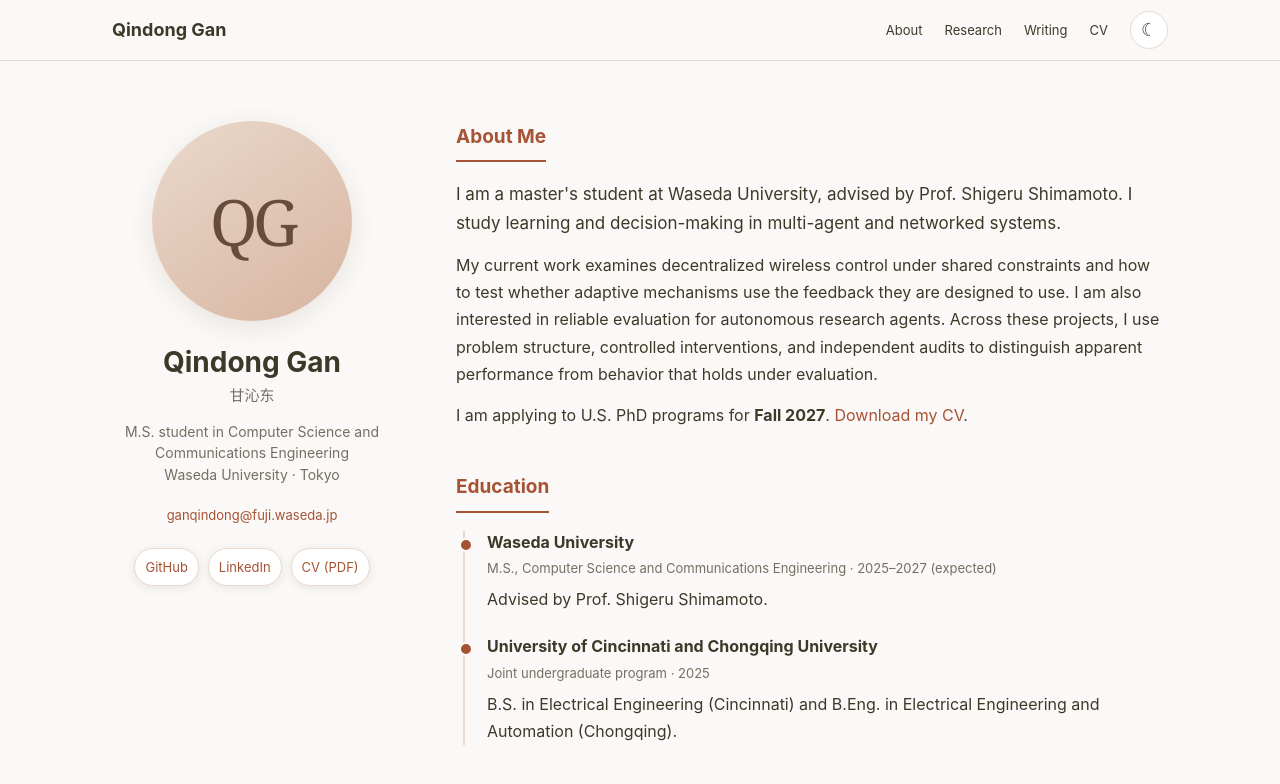
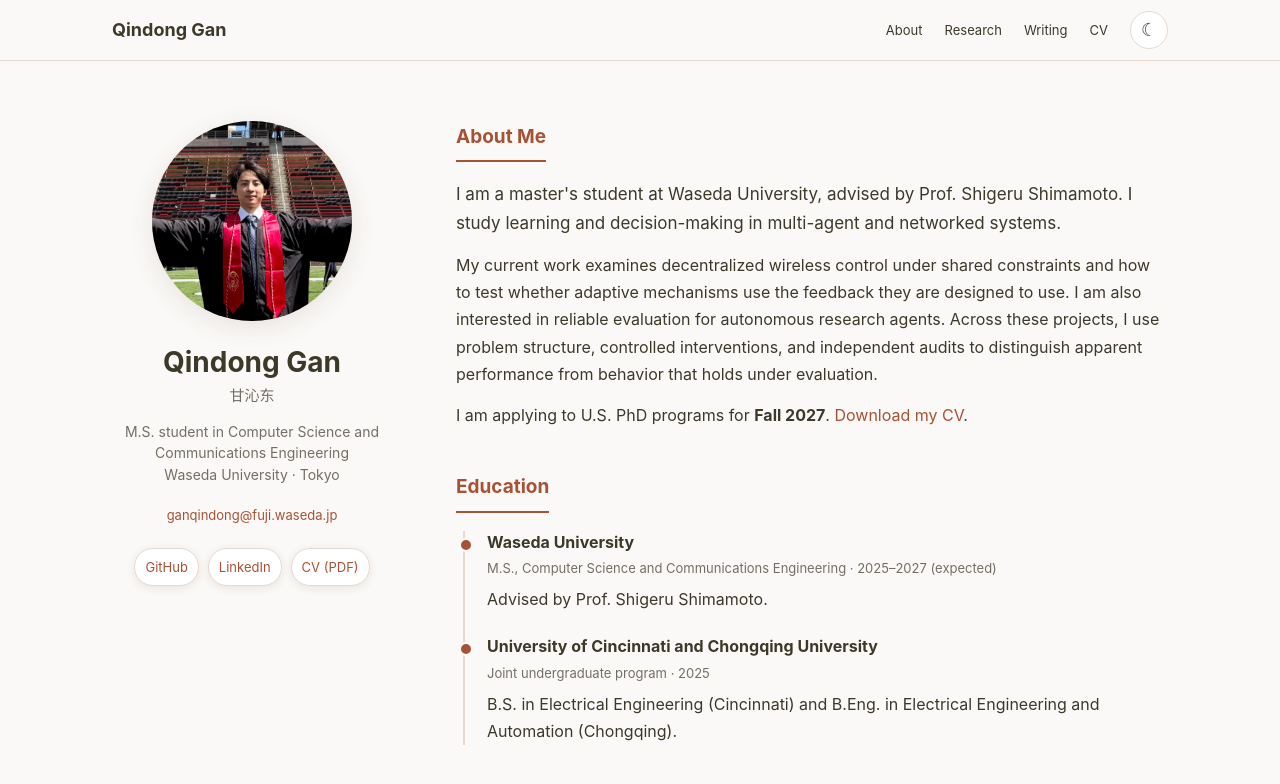
Before and after one commit to Frankiegan912/Frankiegan912.github.io, a plain HTML site: page index.html in a window 1280 px wide. Shown: the top 784 px of the page. Drawn offline with Linux system fonts and the light colour scheme.

Commit message:
Add graduation photo to homepage

```diff
--- a/index.html
+++ b/index.html
@@ -17,7 +17,7 @@
 .layout{max-width:1120px;margin:0 auto;padding:0 32px;display:grid;grid-template-columns:280px minmax(0,1fr);column-gap:64px;align-items:start}
 .sidebar{position:sticky;top:60px;padding:60px 0 40px;text-align:center}
 .avatar{display:grid;place-items:center;width:200px;height:200px;margin:0 auto 24px;border-radius:50%;background:linear-gradient(145deg,#ead9cc,#d7b49f);box-shadow:0 6px 24px var(--shadow);color:#674b3b;font:64px Georgia,serif;letter-spacing:-.07em;overflow:hidden}
-.avatar img{width:100%;height:100%;object-fit:cover}.sidebar h1{margin:0 0 3px;font-size:28px;line-height:1.25}.zh-name{margin:0 0 12px;color:var(--muted);font-size:15px}
+.avatar img{width:100%;height:100%;object-fit:cover;transform:scale(2.4);transform-origin:50% 30%}.sidebar h1{margin:0 0 3px;font-size:28px;line-height:1.25}.zh-name{margin:0 0 12px;color:var(--muted);font-size:15px}
 .role{margin:0 0 18px;color:var(--muted);font-size:14px;line-height:1.55}.email{display:block;margin-bottom:22px;font-size:13px;overflow-wrap:anywhere}
 .social-links{display:flex;flex-wrap:wrap;justify-content:center;gap:9px}.social-links a{min-width:58px;padding:7px 10px;border:1px solid var(--line);border-radius:999px;background:var(--surface);font-size:13px;box-shadow:0 2px 8px var(--shadow)}
 .content{min-width:0;padding:60px 0 36px}section{margin-bottom:42px;scroll-margin-top:86px}
@@ -41,8 +41,7 @@
 </div></nav>
 <div class="layout">
 <aside class="sidebar" aria-label="Profile">
-<!-- Replace these initials with a profile photo when one is ready. -->
-<div class="avatar" role="img" aria-label="Profile photo placeholder with QG initials">QG</div>
+<div class="avatar"><img src="profile-photo.png" alt="Qindong Gan at graduation"></div>
 <h1>Qindong Gan</h1><p class="zh-name" lang="zh">甘沁东</p>
 <p class="role">M.S. student in Computer Science and Communications Engineering<br>Waseda University · Tokyo</p>
 <a class="email" href="mailto:ganqindong@fuji.waseda.jp">ganqindong@fuji.waseda.jp</a>
```
Also changed, not shown: profile-photo.png (added).
